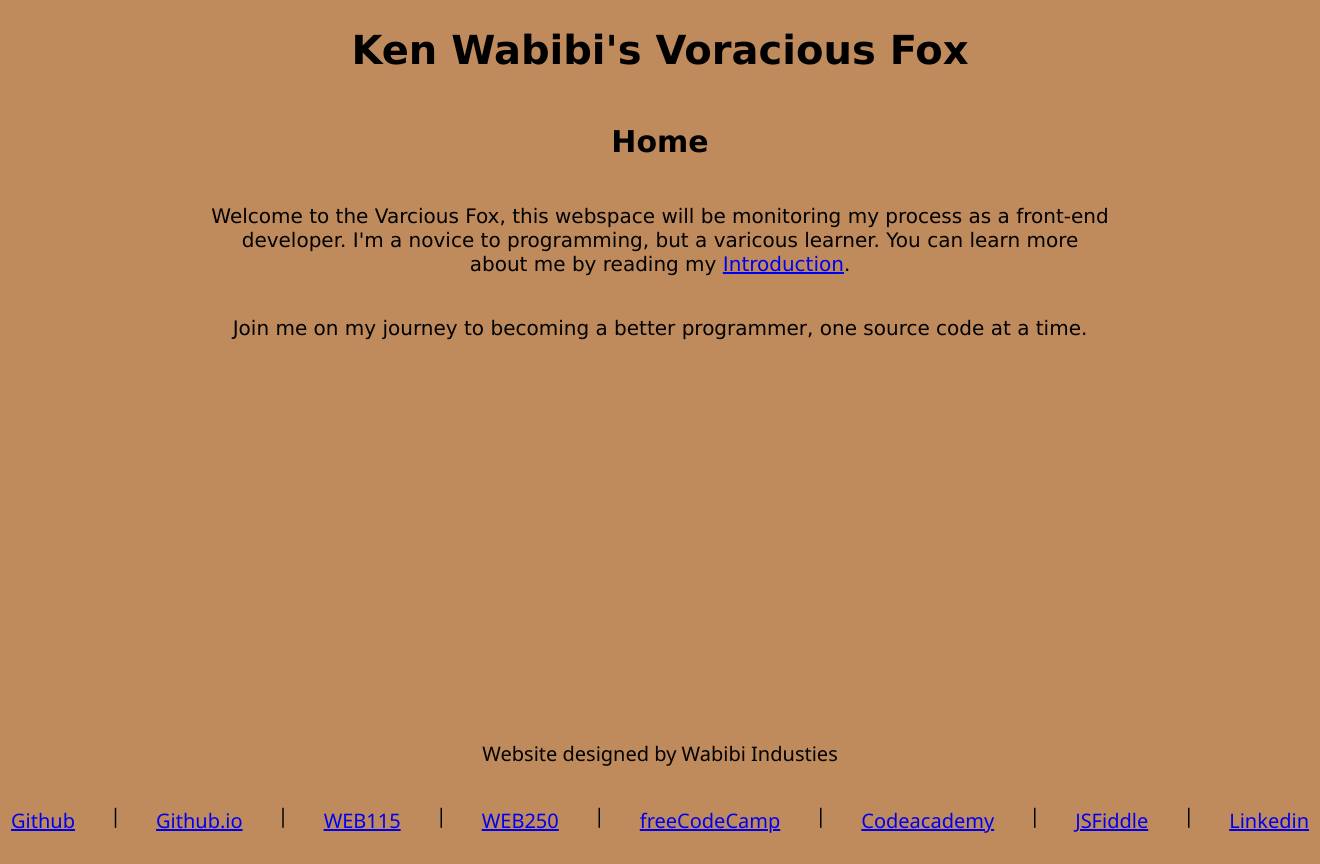
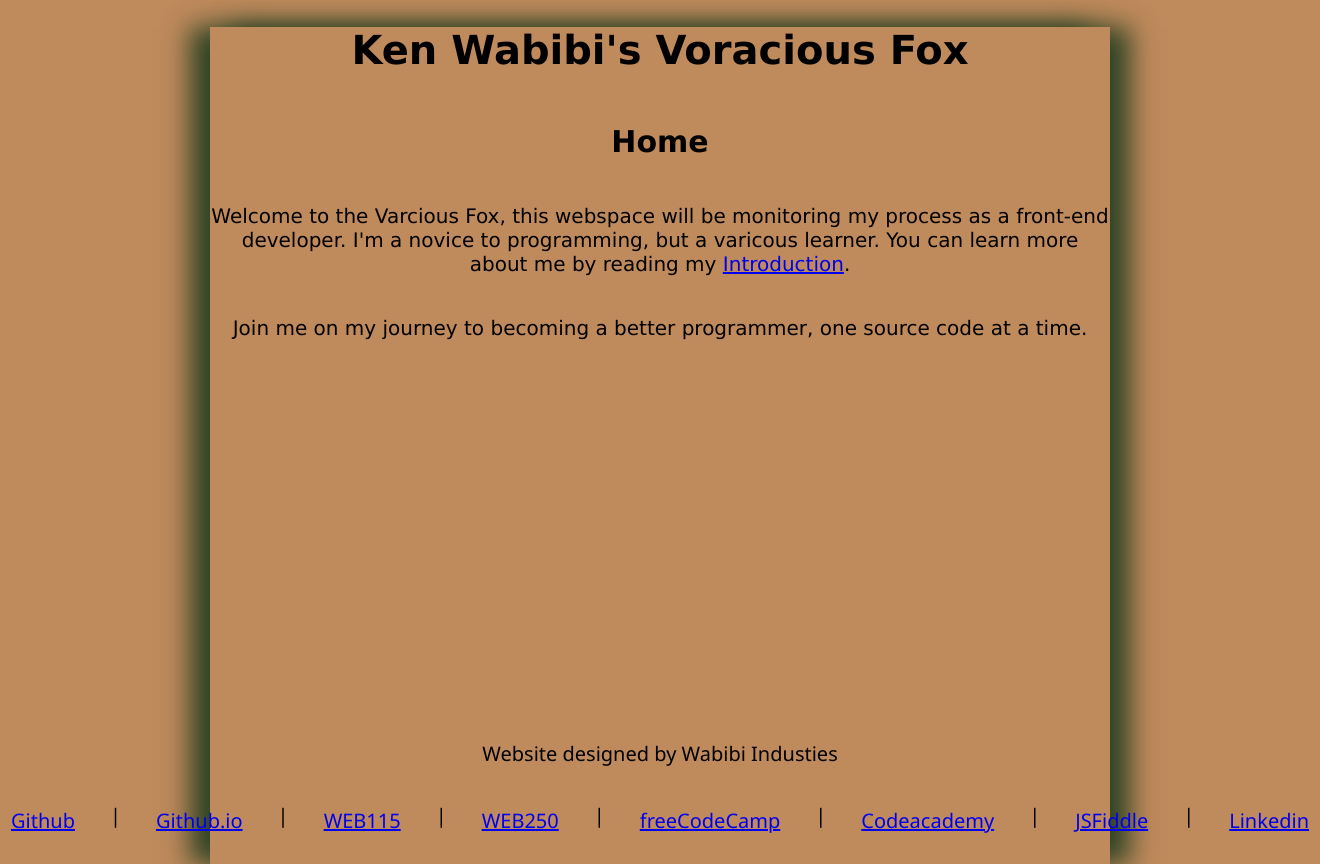
Before and after one commit to KenLWabibi/KenLWabibi.github.io, a PHP site: page / in a window 1320 px wide. Run offline with PHP 8.4, Linux system fonts and the light colour scheme.

Commit message:
Update VF_layout1.css

```diff
--- a/VF_layout1.css
+++ b/VF_layout1.css
@@ -23,6 +23,7 @@ body {
     padding: 0;
     text-align: center;
     box-sizing: border-box;
+    box-shadow: rgba(31, 61, 31, 0.9) 20px 0px 25px,  rgba(31, 61, 31, 0.9) -20px 0px 25px;
 }
 nav {
     padding: 5px;
```
